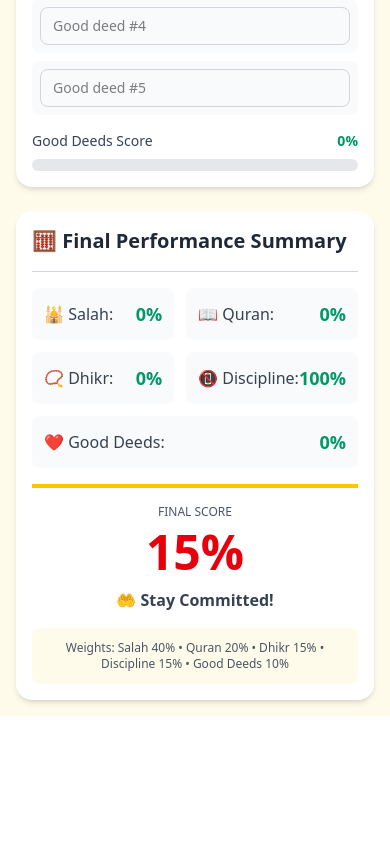
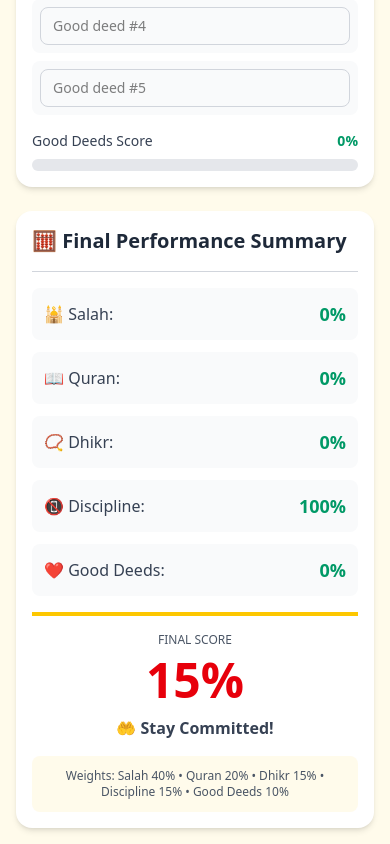
Before and after one commit to AzharAliCodes/ramazan_sepeical, a React (Vite) app: page / in a window 390 px wide. Shown: the part 3134-3978 px from the top of the page. Before the commit the page ends 3850 px from the top, so only its background shows below. Built offline with nearby package versions, Linux system fonts and the light colour scheme.

Commit message:
done with user foronted wiothout backend

```diff
--- a/src/components/FinalSummary.jsx
+++ b/src/components/FinalSummary.jsx
@@ -42,7 +42,7 @@ const FinalSummary = ({ scores }) => {
             <span className="text-lg font-bold text-emerald-600">{scores.discipline}%</span>
           </div>
 
-          <div className="flex justify-between items-center p-3 bg-gray-50 rounded-lg col-span-2">
+          <div className="flex justify-between items-center p-3 bg-gray-50 rounded-lg sm:col-span-2">
             <span className="text-base font-medium text-gray-700">❤️ Good Deeds:</span>
             <span className="text-lg font-bold text-emerald-600">{scores.goodDeeds}%</span>
           </div>
```
